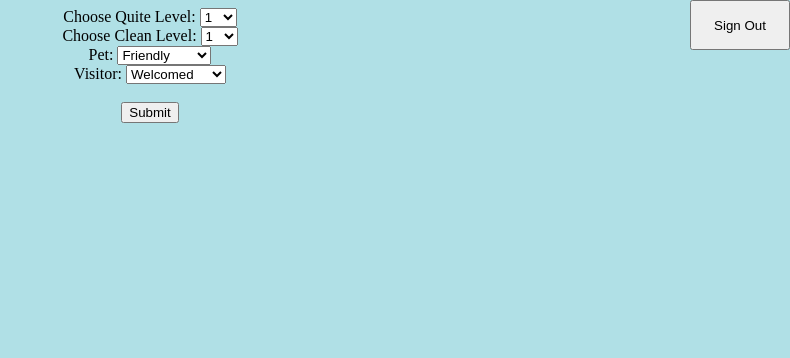
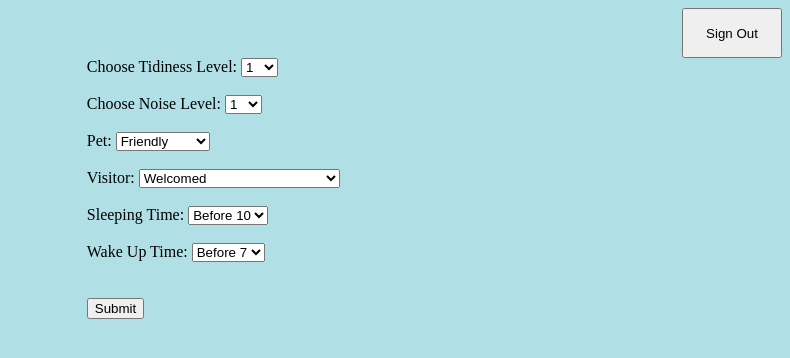
Before and after one commit to Simon-f1sh/Roommates-Finder, a website: page frontend/search.html in a window 1280 px wide. Shown: the whole page, without its empty margins (490-1280 px from the left). Drawn offline with nearby package versions, Linux system fonts and the light colour scheme.

Commit message:
added dropdown

```diff
--- a/frontend/search.html
+++ b/frontend/search.html
@@ -12,13 +12,12 @@
             width:100px;
         }
 
-        div{
-            text-align:center;
+        .selection{
+            text-align:left;
+            margin-left: 45%;
         }
-        #signOut{
-            position: absolute;
-            top:0;
-            right:0;
+        .header{
+            text-align:right;
         }
     </style>
     <head>
@@ -26,13 +25,13 @@
         <title>Logged in Page</title>
     </head>
     <body>
-        <div>
+        <div class="header">
             <button id="signOut" onclick="signOut();">Sign Out</button>
         </div>
-        <div>
+        <div class="selection">
             <form action="/action_page.php">
-                <label for="quite">Choose Quite Level:</label>
-                <select name="quite_level" id="quite">
+                <label for="tidiness">Choose Tidiness Level:</label>
+                <select name="tidinesslevel" id="tidiness">
                     <option value="1">1</option>
                     <option value="2">2</option>
                     <option value="3">3</option>
@@ -45,8 +44,9 @@
                     <option value="10">10</option>
                 </select>
                 <br>
-                <label for="quite">Choose Clean Level:</label>
-                <select name="Clean_level" id="clean">
+                <br>
+                <label for="noise">Choose Noise Level:</label>
+                <select name="noiselevel" id="noise">
                     <option value="1">1</option>
                     <option value="2">2</option>
                     <option value="3">3</option>
@@ -59,20 +59,43 @@
                     <option value="10">10</option>
                 </select>
                 <br>
+                <br>
                 <label for="pet">Pet:</label>
-                <select name="Clean_level" id="clean">
+                <select name="pet" id="pet">
                     <option value="1">Friendly</option>
                     <option value="2">Not Friendly</option>
                     <option value="3">Negotiable</option>
                 </select>
                 <br>
-                <label for="pet">Visitor:</label>
+                <br>
+                <label for="visitor">Visitor:</label>
                 <select name="Clean_level" id="clean">
                     <option value="1">Welcomed</option>
-                    <option value="2">Unwelcomed</option>
+                    <option value="2">Welcomed But Not Over Night</option>
+                    <option value="2">Not Welcomed</option>
                     <option value="3">Negotiable</option>
                 </select>
-                <br><br>
+                <br>
+                <br>
+                <label for="sleep">Sleeping Time:</label>
+                <select name="sleeptime" id="sleep">
+                    <option value="1">Before 10</option>
+                    <option value="2">10-12</option>
+                    <option value="3">12-2</option>
+                    <option value="3">After 2</option>
+                </select>
+                <br>
+                <br>
+                <label for="wake">Wake Up Time:</label>
+                <select name="waketime" id="wake">
+                    <option value="1">Before 7</option>
+                    <option value="2">7-9</option>
+                    <option value="3">9-12</option>
+                    <option value="3">After 12</option>
+                </select>
+                <br>
+                <br>
+                <br>
                 <input type="submit" value="Submit">
               </form>
 
```
